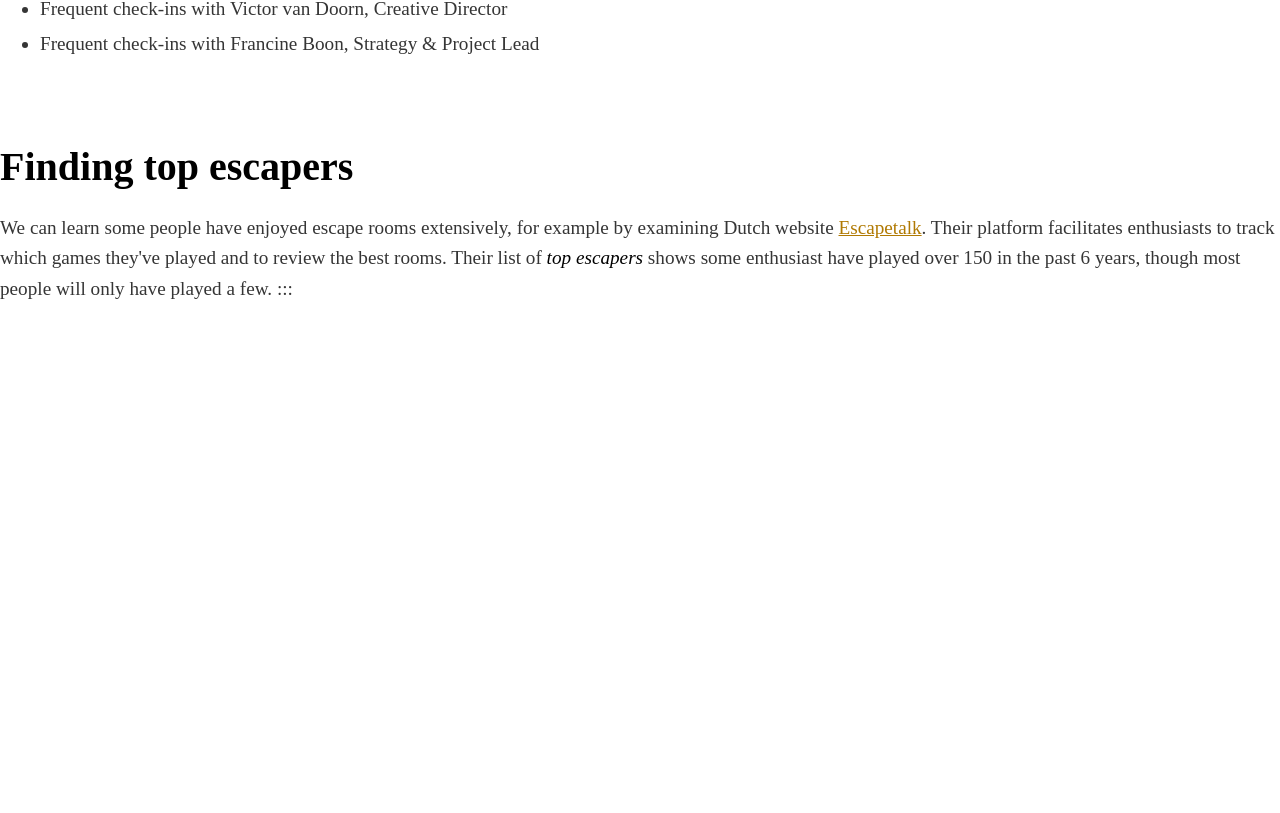
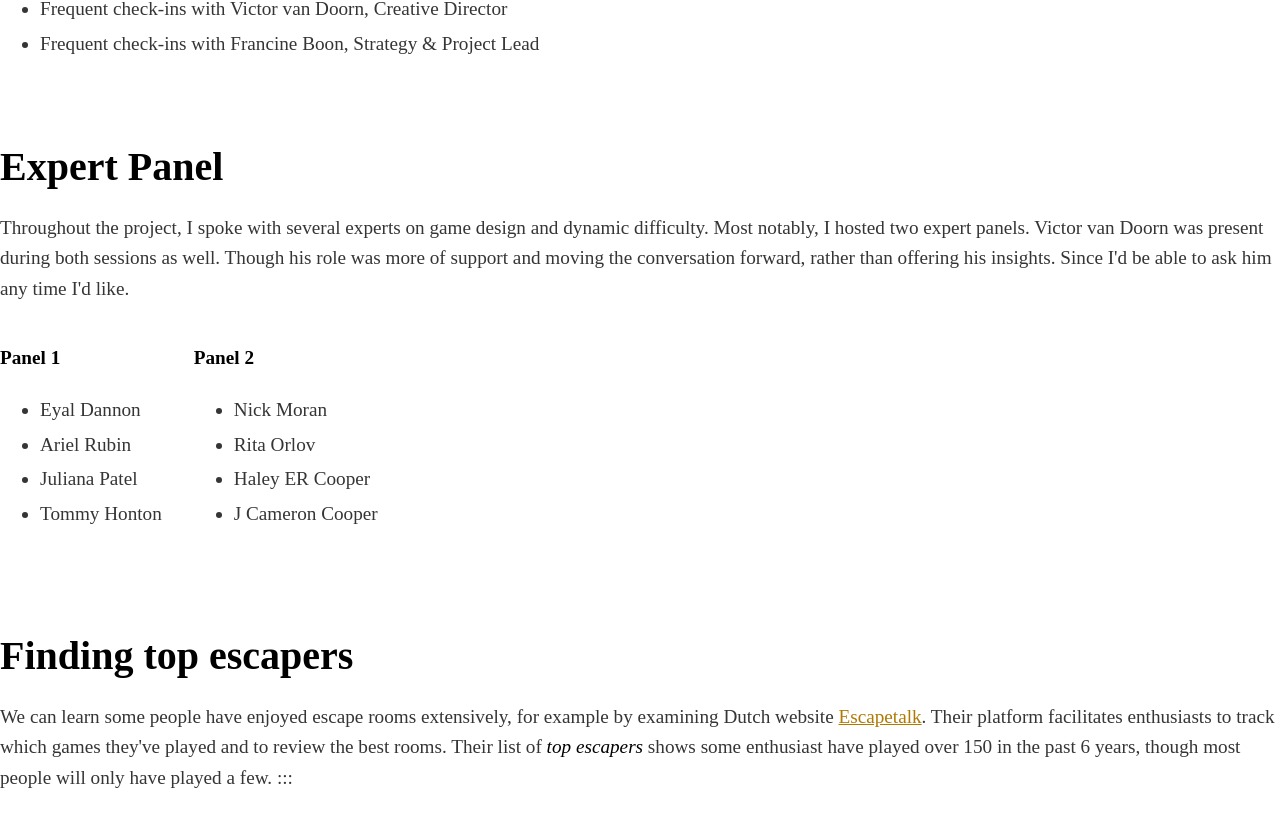
Before and after one commit to nwesthoff/irp-dynamic-difficulty, a Next.js app: page /chapters/research-methodology in a window 1280 px wide. Shown: the part 470-1283 px from the top of the page. Before the commit the page ends 800 px from the top, so only its background shows below. Built offline with nearby package versions, Linux system fonts and the light colour scheme.

Commit message:
✨ More playable quotes

```diff
--- a/components/MDXComponents/SideBySide.tsx
+++ b/components/MDXComponents/SideBySide.tsx
@@ -4,8 +4,10 @@ import styled from "styled-components";
 const StyledSideBySide = styled.div`
   display: flex;
   justify-content: space-around;
-  align-items: ${(props: { align: string }) =>
+  align-items: ${(props: { align: string; justify: string }) =>
     props.align ? props.align : "flex-start"};
+  justify-content: ${(props: { align: string; justify: string }) =>
+    props.justify ? props.justify : "flex-start"};
   flex-flow: row wrap;
   gap: 2rem;
 
@@ -19,8 +21,17 @@ const StyledSideBySide = styled.div`
 interface Props {
   children: ReactNode;
   align: "flex-start" | "flex-end" | "center";
+  justify: "flex-start" | "flex-end" | "center";
 }
 
-export default function SideBySide({ children, align }: Props): ReactElement {
-  return <StyledSideBySide align={align}>{children}</StyledSideBySide>;
+export default function SideBySide({
+  children,
+  align,
+  justify,
+}: Props): ReactElement {
+  return (
+    <StyledSideBySide align={align} justify={justify}>
+      {children}
+    </StyledSideBySide>
+  );
 }
--- a/pages/chapters/conclusion.mdx
+++ b/pages/chapters/conclusion.mdx
@@ -70,6 +70,7 @@ There is an argument to be made that the compulsion loop should be reconsidered.
 
 - Essentially, escape rooms already are somewhat dynamic, through clueing, hinting and signposting. The difference is in how far a designer is willing to take those ideas.
 - Designers can get away with _a lot_, so long as they fit it in the narrative, and so long as they never give the idea that it is unfair (unbeatable).
+- Highly rated games becoming more linear, doesn't mean there are no enthusiast looking for a challenge
 
 ## Further research
 
--- a/pages/chapters/research-methodology.mdx
+++ b/pages/chapters/research-methodology.mdx
@@ -6,6 +6,7 @@ image: "/img/planning.jpg"
 ---
 
 import Citation from "@components/Bibliography/Citation";
+import SideBySide from "@components/MDXComponents/SideBySide";
 
 ::: section small-width
 
@@ -22,6 +23,34 @@ import Citation from "@components/Bibliography/Citation";
 - Frequent check-ins with Victor van Doorn, Creative Director
 - Frequent check-ins with Francine Boon, Strategy & Project Lead
 
+## Expert Panel
+
+Throughout the project, I spoke with several experts on game design and dynamic difficulty. Most notably, I hosted two expert panels. Victor van Doorn was present during both sessions as well. Though his role was more of support and moving the conversation forward, rather than offering his insights. Since I'd be able to ask him any time I'd like.
+
+<SideBySide justify="flex-start">
+<div>
+
+**Panel 1**
+
+- Eyal Dannon
+- Ariel Rubin
+- Juliana Patel
+- Tommy Honton
+
+</div>
+<div>
+
+**Panel 2**
+
+- Nick Moran
+- Rita Orlov
+- Haley ER Cooper
+- J Cameron Cooper
+
+</div>
+
+</SideBySide>
+
 ## Finding top escapers
 
 We can learn some people have enjoyed escape rooms extensively, for example by examining Dutch website [Escapetalk](http://escapetalk.nl). Their platform facilitates enthusiasts to track which games they've played and to review the best rooms. Their list of _top escapers_ shows some enthusiast have played over 150 in the past 6 years, though most people will only have played a few.
```
Also changed, not shown: pages/chapters/findings.mdx (+16 -0 lines), 2 other files (tests, documents, lock files or other folders).
